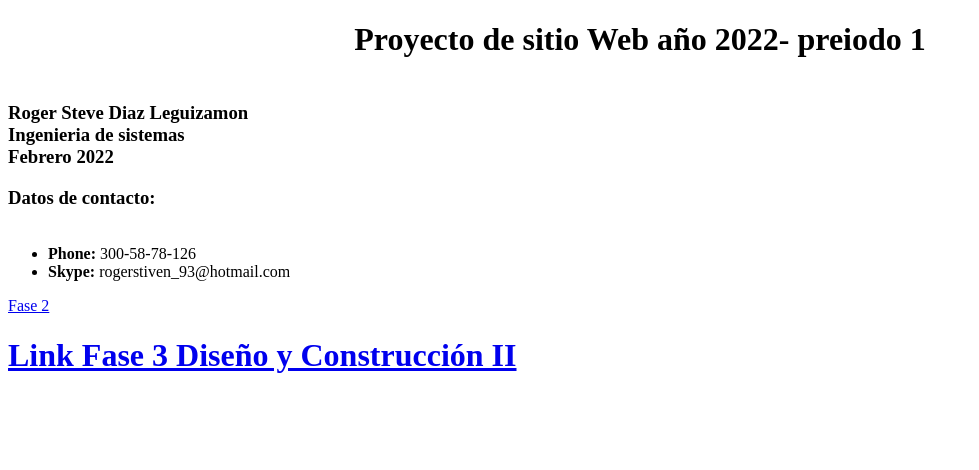
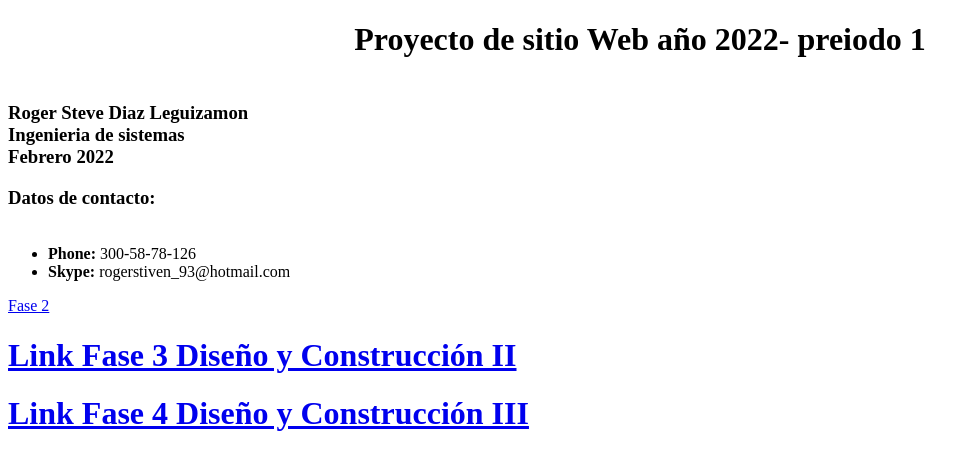
Before and after one commit to Orionmaster1/DSW-RogerDiaz, a plain HTML site: page index.html in a window 1280 px wide. Shown: the whole page, without its empty margins (0-979 px from the left). Drawn offline with Linux system fonts and the light colour scheme.

Commit message:
actualiza index fase 4
actualiza index fase 4

```diff
--- a/index.html
+++ b/index.html
@@ -34,6 +34,7 @@
 
 <a href="FASE2/desing.html" > Fase 2</a> <br>
 <h1><a href="FASE3/INDEX.HTML" > Link Fase 3 Diseño y Construcción II </a></h1>
+<h1><a href="FASE4/INDEX.HTML" > Link Fase 4 Diseño y Construcción III </a></h1>
 
 
 
```
